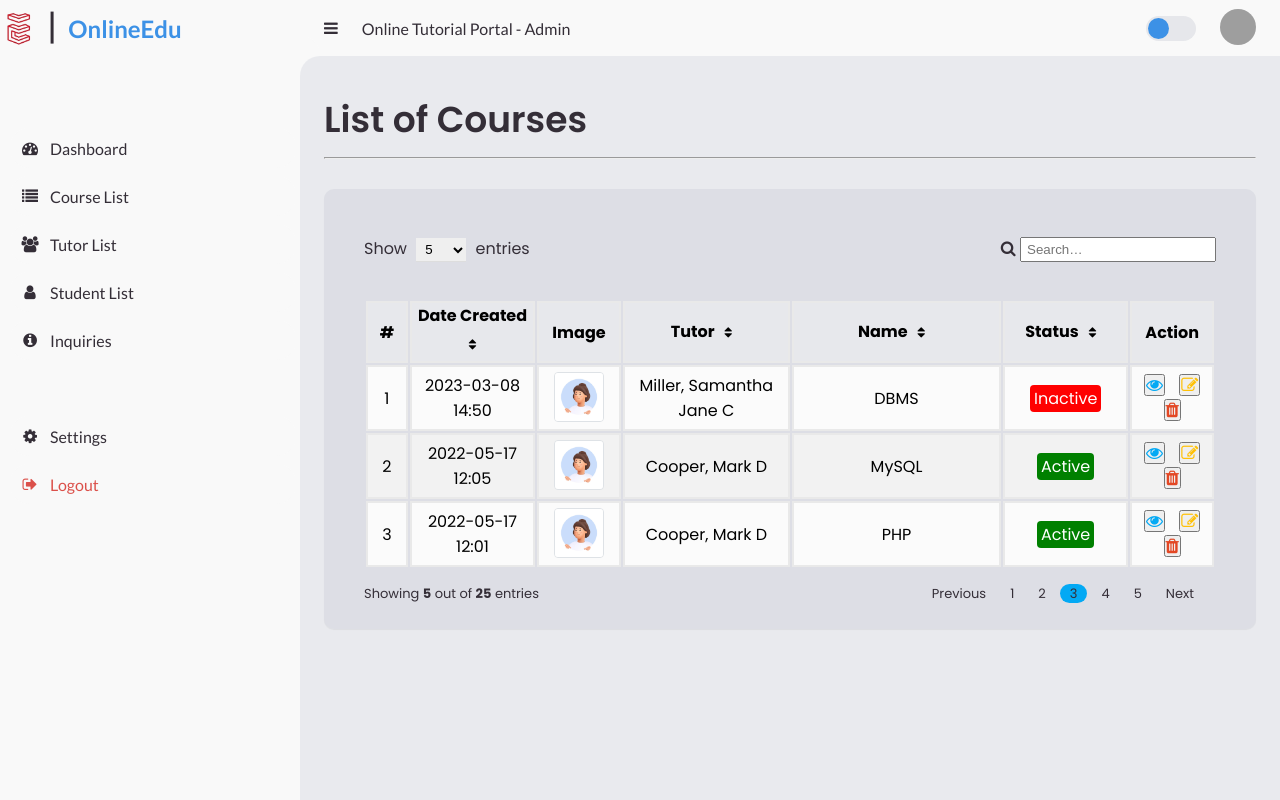
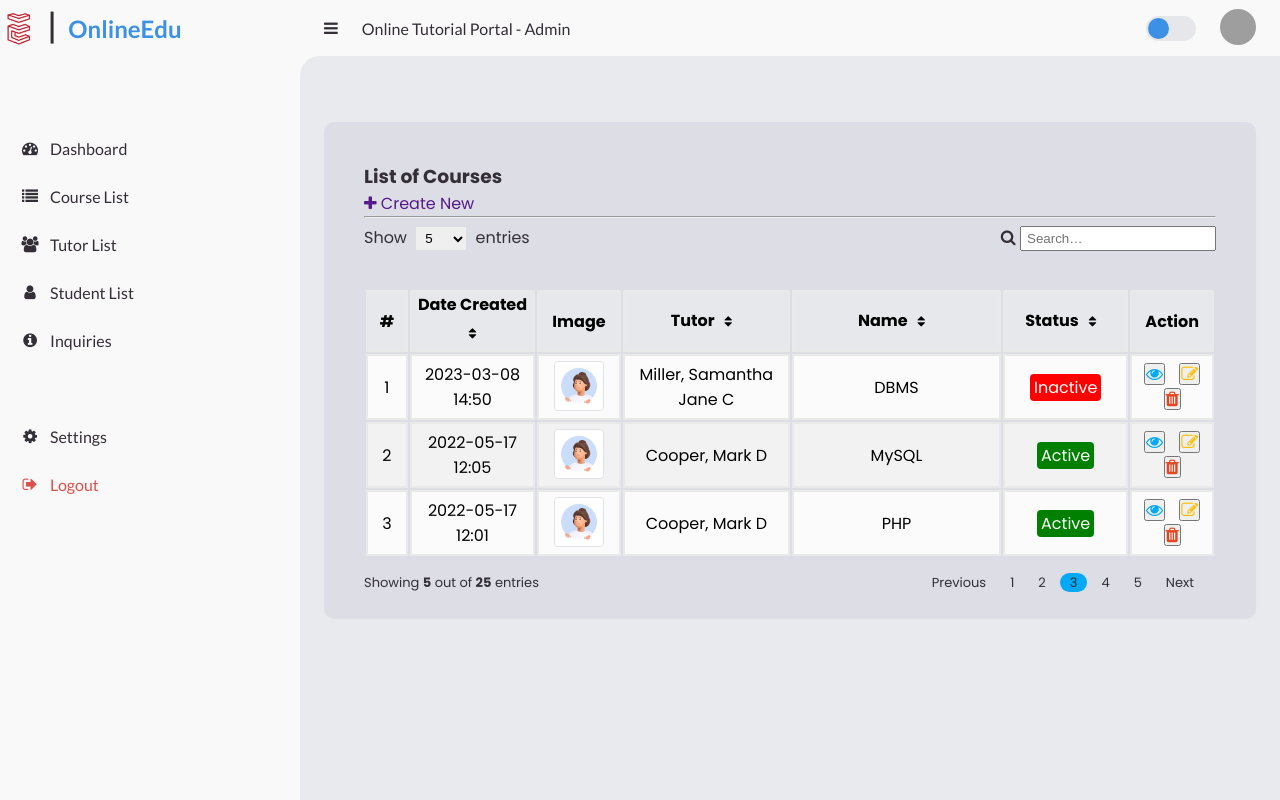
Before and after one commit to vidhi0999/onlineEdu, a PHP site: page /admin/course-list.php in a window 1280 px wide. Run offline with PHP 8.4, Linux system fonts and the light colour scheme; a user stored in the database is signed in; data comes from the database, SQL or seed files in the repository; grey boxes are pictures that could not be loaded.

Commit message:
create course

```diff
--- a/OnlineEdu/admin/course-list.php
+++ b/OnlineEdu/admin/course-list.php
@@ -29,14 +29,22 @@ if (empty($adminuser)) {
     <section id="content">
         <!-- MAIN -->
         <main>
+
+            <div class="courses">
+
                 <div class="head-title">
                     <div class="left">
-                    <h1>List of Courses</h1>
+                        <h3>List of Courses</h3>
                     </div>
                 </div>
 
+                <div class="right-plus">
+                    <a href="" id="create_new" class="plus"><i class=" fa fa-plus"></i> Create
+                        New</a>
+                </div>
+
                 <hr>
-            <div class="courses">
+
                 <div class="table-title">
                     <div class="show-entries">
                         <span>Show</span>
```
Lines whose indentation alone changed are shown as unchanged.
